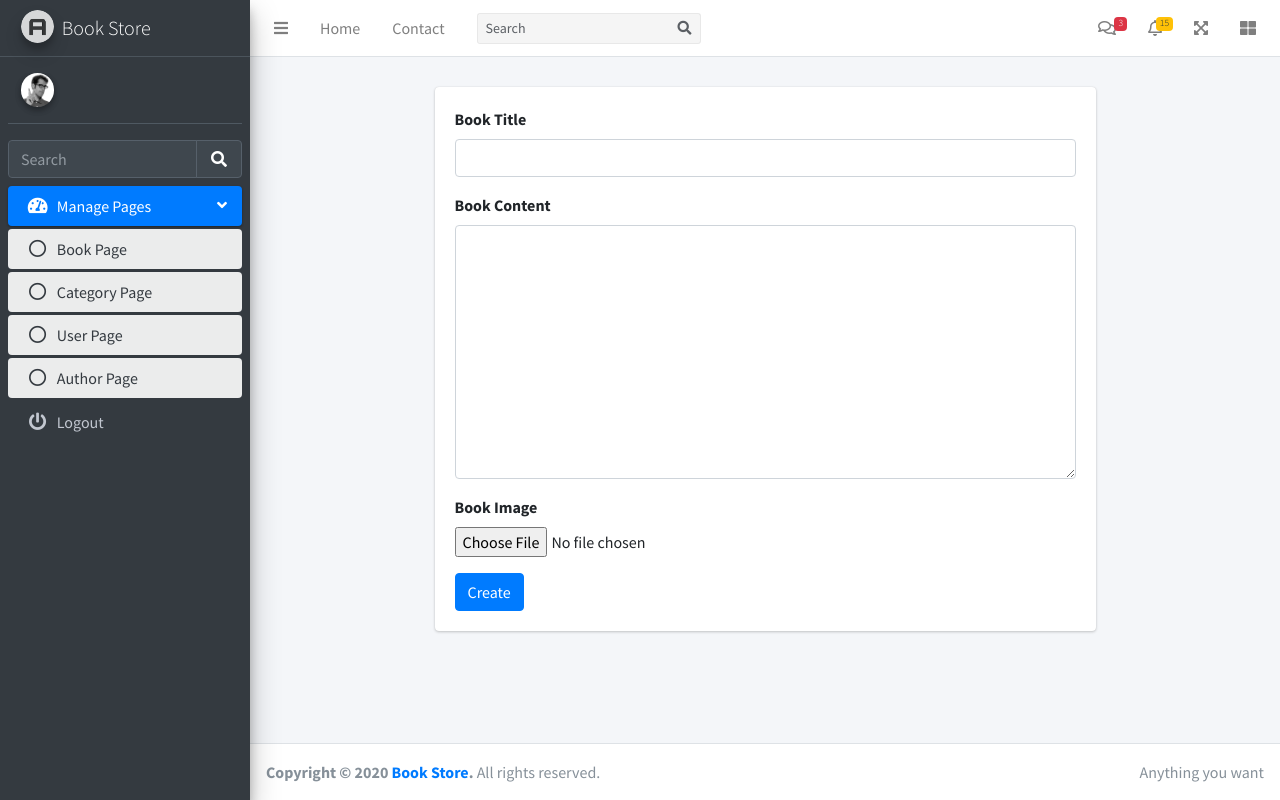
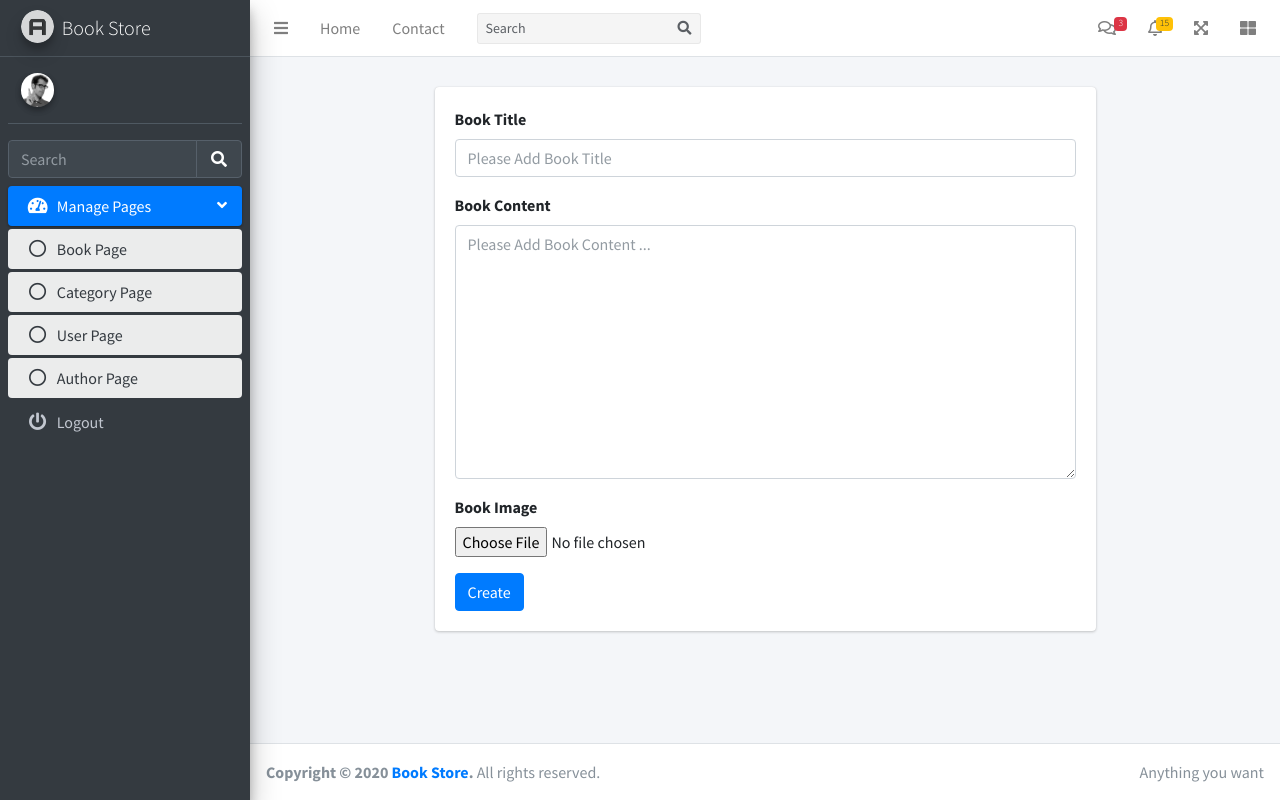
Before and after one commit to Online-Books-Store/OBSProject, a Laravel app: page /admin/dashboard/post/create in a window 1280 px wide. Run offline with Laravel 8, Linux system fonts and the light colour scheme; data that the repository does not hold is empty; parts of the project's set-up code (start-up, migrations or seed data) failed here and were passed over; some libraries are stand-ins or nearby versions.

Commit message:
update alert message

```diff
--- a/resources/views/Backend/admin/author/index.blade.php
+++ b/resources/views/Backend/admin/author/index.blade.php
@@ -20,7 +20,7 @@
                             <td>{{$author->name}}</td>
                             <td>
                                 <a href="{{url("admin/dashboard/author/$author->id/edit")}}" class="btn btn-primary btn-sm">Edit</a>
-                                <a href="{{url("admin/dashboard/author/$author->id/delete")}}" class="btn btn-danger btn-sm">Delete</a>
+                                <a href="{{url("admin/dashboard/author/$author->id/delete")}}" class="btn btn-danger btn-sm" onclick="return confirm('Are you sure to delete?');" >Delete</a>
                             </td>
                         </tr>
                     @endforeach
--- a/resources/views/Backend/admin/post/create.blade.php
+++ b/resources/views/Backend/admin/post/create.blade.php
@@ -10,11 +10,11 @@
                 @csrf
                     <div class="form-group">
                         <label for="title">Book Title</label>
-                        <input type="text" class="form-control" name="title">
+                        <input type="text" class="form-control" name="title" placeholder="Please Add Book Title">
                     </div>
                     <div class="form-group">
                         <label for="content">Book Content</label>
-                        <textarea name="content" id="content" class="form-control" rows="10"></textarea>
+                        <textarea name="content" id="content" placeholder="Please Add Book Content ..." class="form-control" rows="10"></textarea>
                     </div>
                     <div class="form-group">
                         <label for="image">Book Image</label>
--- a/resources/views/Backend/admin/post/show.blade.php
+++ b/resources/views/Backend/admin/post/show.blade.php
@@ -19,7 +19,7 @@
                     </div>
                     <div class="float-right">
                         <a href="{{url("admin/dashboard/post/$post->id/edit")}}" class="btn btn-primary">Edit</a>
-                        <a href="{{url("admin/dashboard/post/$post->id/delete")}}" class="btn btn-danger">Delete</a>
+                        <a href="{{url("admin/dashboard/post/$post->id/delete")}}" class="btn btn-danger" onclick="return confirm('Are you sure to delete this post?');">Delete</a>
                     </div>
                 </div>
             </div>
--- a/resources/views/Backend/admin/user/index.blade.php
+++ b/resources/views/Backend/admin/user/index.blade.php
@@ -24,7 +24,7 @@
                             <td>{{$user->status}}</td>
                             <td>
                                 <a href="{{url("admin/dashboard/user/$user->id/edit")}}" class="btn btn-primary btn-sm">Edit</a>
-                                <a href="{{url("admin/dashboard/user/$user->id/delete")}}" class="btn btn-danger btn-sm">Delete</a>
+                                <a href="{{url("admin/dashboard/user/$user->id/delete")}}" class="btn btn-danger btn-sm" onclick="return confirm('Are you sure delete?');" >Delete</a>
                             </td>
                         </tr>
                     @endforeach
```
